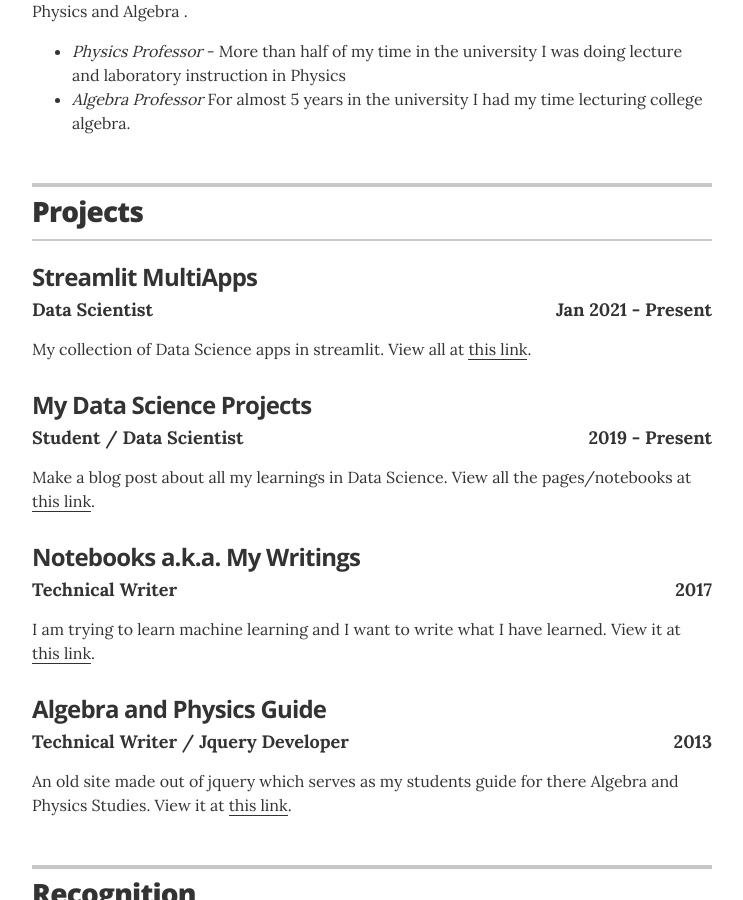
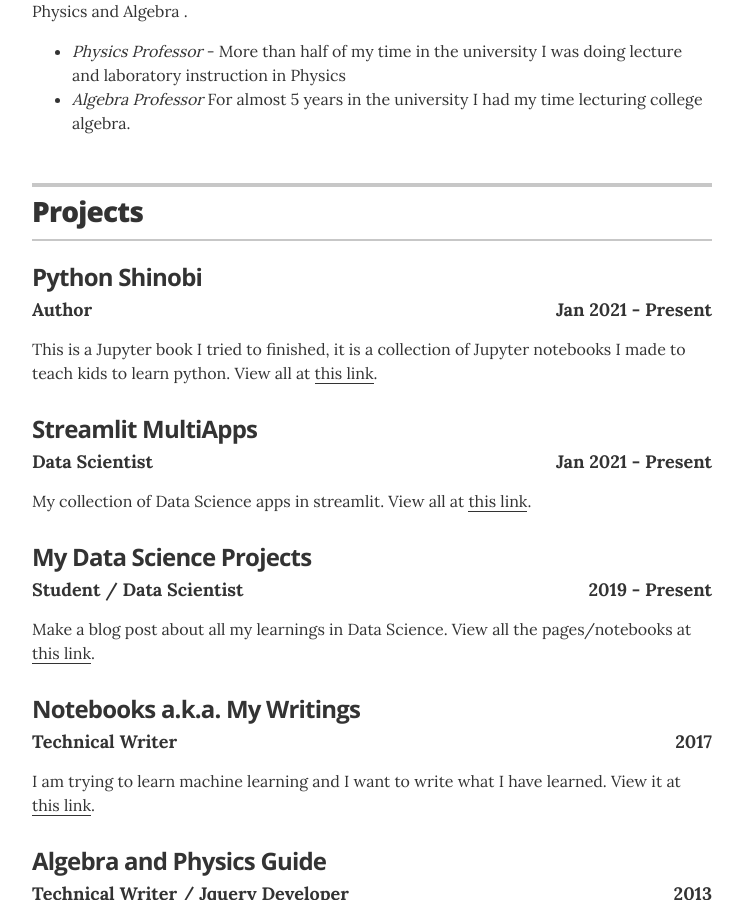
Before and after one commit to daddyawesome/daddyawesome.github.io, a Jekyll site: the page built from index.html, in a window 1280 px wide and 900 px high, scrolled down 1696 px. Shown: the whole window, without its empty margins (268-1011 px from the left). Built offline with Jekyll 4.4.1, drawn with Linux system fonts in a browser that asks for light colours; nearby versions of some CDN libraries.

Commit message:
Update projects.yml

```diff
--- a/_data/projects.yml
+++ b/_data/projects.yml
@@ -1,6 +1,12 @@
 # Projects
 
-# Streamline Apps
+# Python Shinobi
+- project: Python Shinobi
+  role: Author
+  duration: Jan 2021 - Present
+  description: This is a Jupyter book I tried to finished, it is a collection of Jupyter notebooks I made to teach kids to learn python. View all at <a href="https://daddyawesome.github.io/jbooks/APythonShinobi.html" target=_blank rel="noopener noreferrer">this link</a>.
+
+# Streamlit Apps
 - project: Streamlit MultiApps
   role: Data Scientist
   duration: Jan 2021 - Present
```
